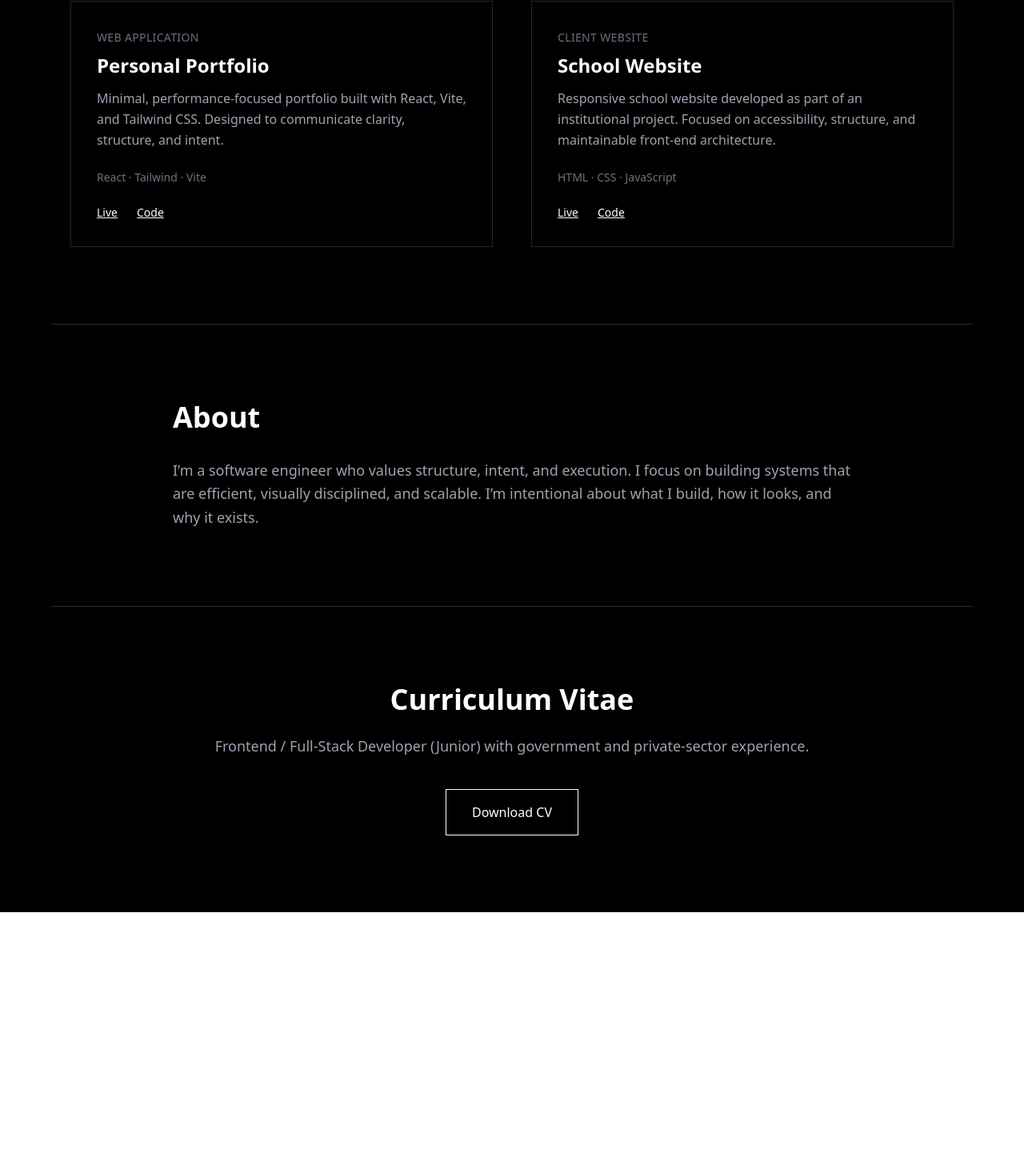
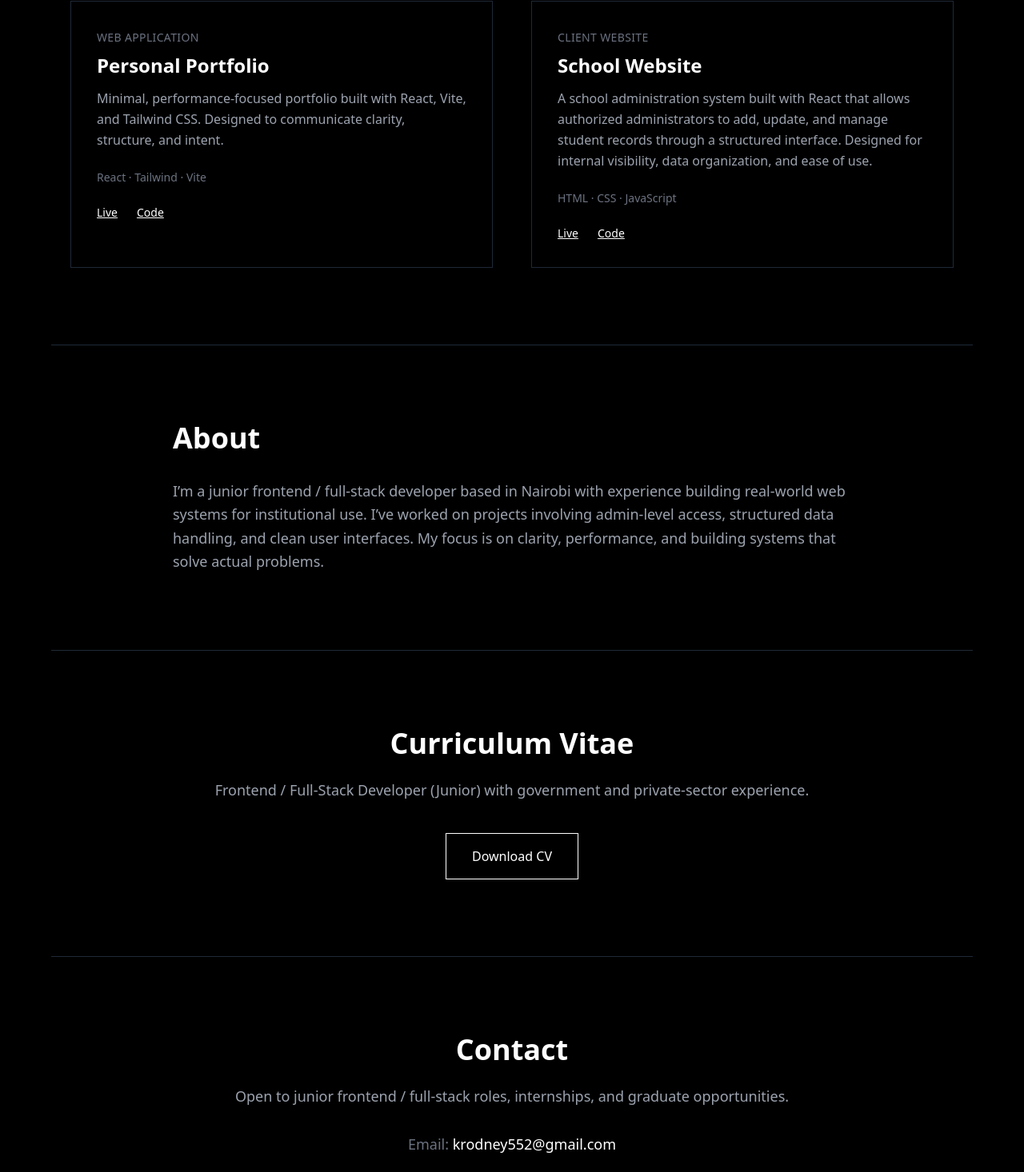
Before and after one commit to Rodney-king/rodney-portfolio, a React (Vite) app: page / in a window 1280 px wide. Shown: the part 983-2449 px from the top of the page at 80% size. Before the commit the page ends 2124 px from the top, so only its background shows below. Built offline with nearby package versions, Linux system fonts and the light colour scheme.

Commit message:
Add contact section and refine project descriptions

```diff
--- a/src/App.jsx
+++ b/src/App.jsx
@@ -85,10 +85,11 @@ export default function App() {
         School Website
       </h3>
 
-      <p className="mt-3 text-gray-400 leading-relaxed">
-        Responsive school website developed as part of an institutional project.
-        Focused on accessibility, structure, and maintainable front-end architecture.
-      </p>
+     <p className="mt-3 text-gray-400 leading-relaxed">
+  A school administration system built with React that allows authorized
+  administrators to add, update, and manage student records through a structured interface.
+  Designed for internal visibility, data organization, and ease of use.
+</p>
 
       <p className="mt-6 text-sm text-gray-500">
         HTML · CSS · JavaScript
@@ -121,11 +122,12 @@ export default function App() {
       <section id="about" className="py-24 px-6 max-w-4xl mx-auto">
         <h2 className="text-4xl font-bold mb-8">About</h2>
 
-        <p className="text-gray-400 text-lg leading-relaxed">
-  I’m a software engineer who values structure, intent, and execution.
-  I focus on building systems that are efficient, visually disciplined,
-  and scalable. I’m intentional about what I build, how it looks, and
-  why it exists.
+       <p className="text-gray-400 text-lg leading-relaxed">
+  I’m a junior frontend / full-stack developer based in Nairobi with experience
+  building real-world web systems for institutional use.
+  I’ve worked on projects involving admin-level access, structured data handling,
+  and clean user interfaces.
+  My focus is on clarity, performance, and building systems that solve actual problems.
 </p>
 
       </section>
@@ -146,6 +148,39 @@ export default function App() {
     Download CV
   </a>
 </section>
+{/* CONTACT */}
+<div className="w-full max-w-6xl mx-auto border-t border-gray-800" />
+
+<section id="contact" className="py-24 px-6 max-w-4xl mx-auto text-center">
+  <h2 className="text-4xl font-bold mb-6">Contact</h2>
+
+  <p className="text-gray-400 text-lg mb-8">
+    Open to junior frontend / full-stack roles, internships, and graduate opportunities.
+  </p>
+
+  <div className="space-y-4 text-lg">
+    <p>
+      <span className="text-gray-500">Email:</span>{" "}
+      <a
+        href="mailto:krodney552@gmail.com"
+        className="hover:underline"
+      >
+        krodney552@gmail.com
+      </a>
+    </p>
+
+    <p>
+      <span className="text-gray-500">Phone:</span>{" "}
+      <a
+        href="tel:+254707797037"
+        className="hover:underline"
+      >
+        +254 707 797 037
+      </a>
+    </p>
+  </div>
+</section>
+
     </main>
   )
 }
```
